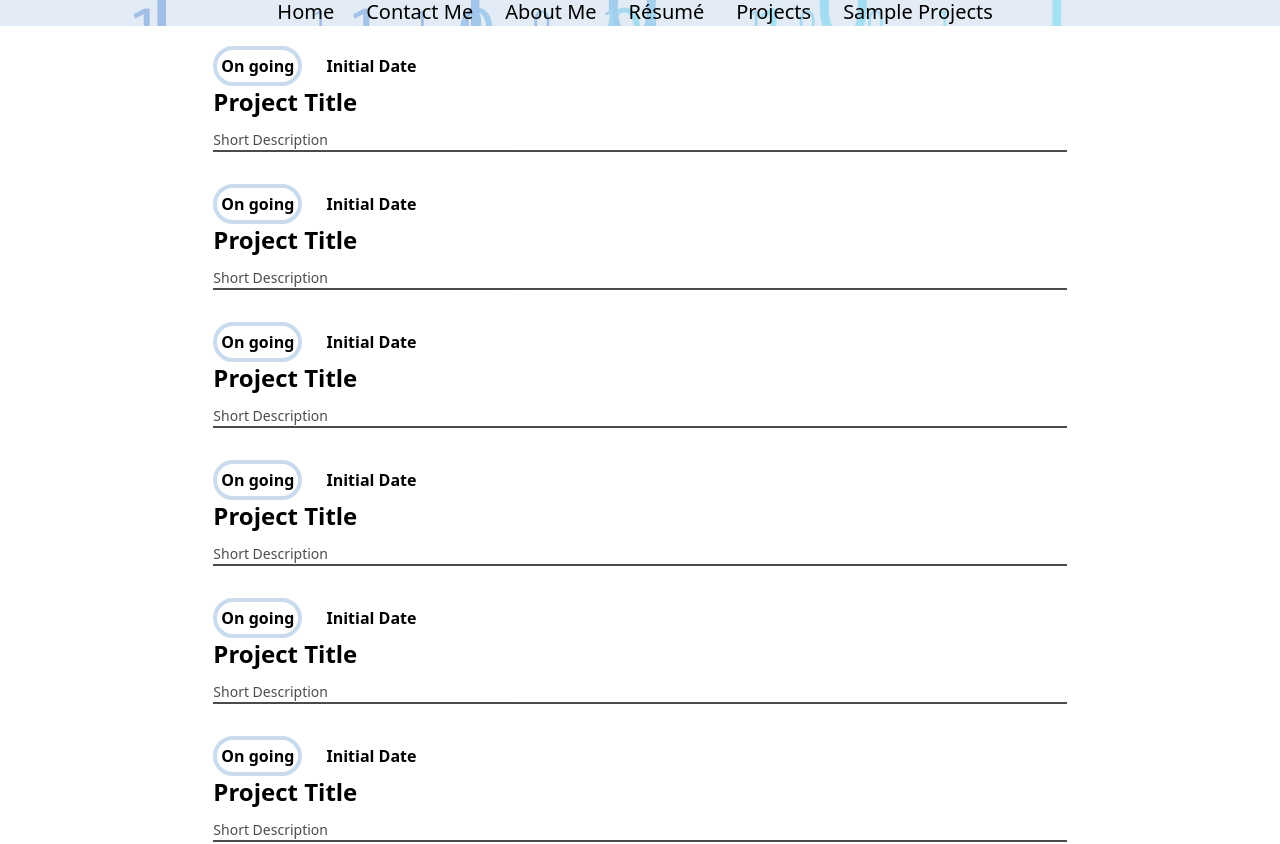
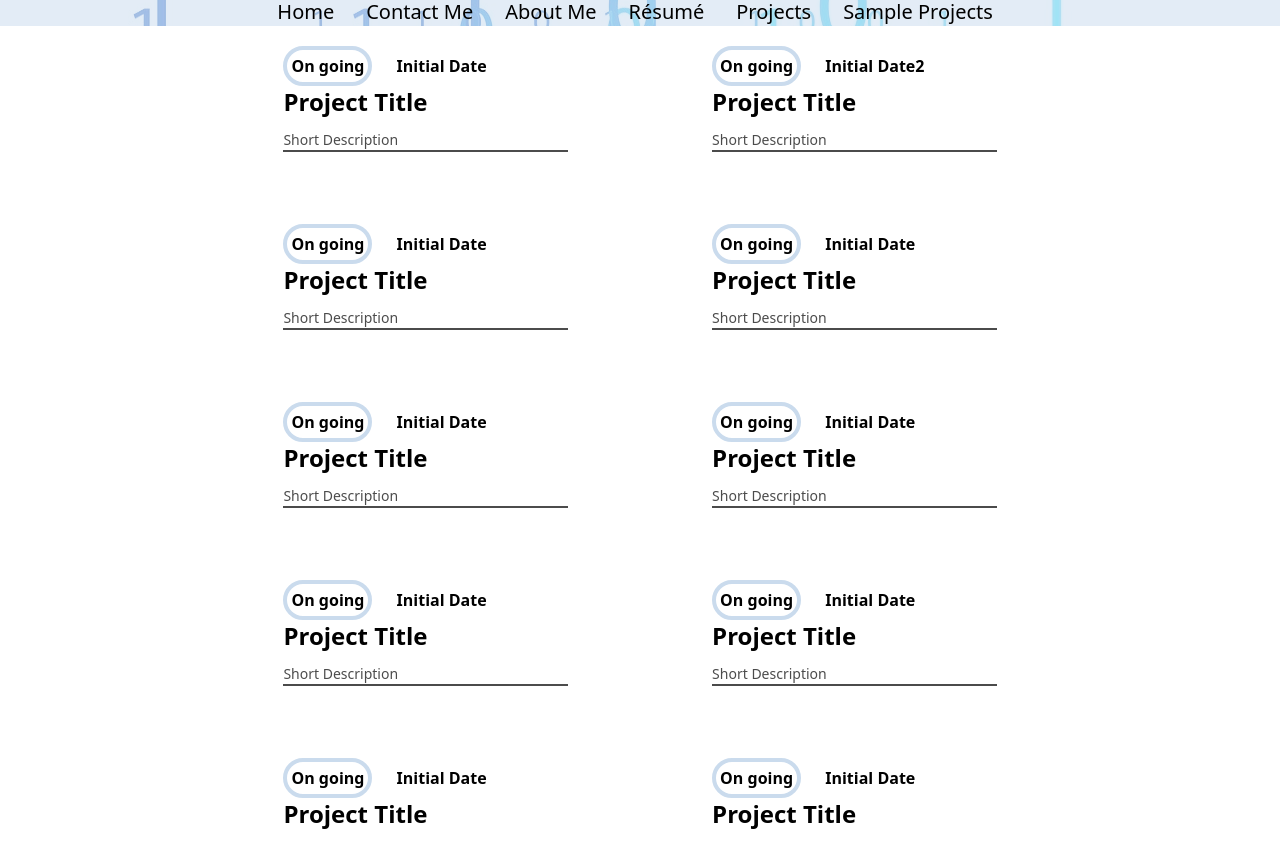
Before and after one commit to yacmov/civ-web-technologies-portfolio-final-proj, a website: page projects.html in a window 1280 px wide. Shown: the part 110-954 px from the top of the page. Drawn offline with Linux system fonts and the light colour scheme.

Commit message:
feat(project): hover applied into cards

```diff
--- a/projects.html
+++ b/projects.html
@@ -56,7 +56,10 @@
         </section>
     </header>
     <main class="mx-auto bg-white w-full h-full">
-        <section class="m-5 font-bold text-1xl sm:mx-auto sm:w-8/12 sm:align-middle">
+        <section class="sm:mx-auto sm:w-8/12 sm:align-middle sm:flex sm:flex-wrap sm:gap-x-1">
+            <h3 class="hidden">card containers</h3>
+            <section class="m-5 font-bold text-1xl sm:mx-auto sm:w-1/3 sm:align-middle">
+                <a class="hover:bg-spinodal block sm:mx-auto" href="#">
                     <p class="inline-block mr-5 border-4 rounded-full border-spinodal p-1">On going</p>
                     <h3 class="inline-block">Initial Date
                     </h3>
@@ -64,8 +67,21 @@
                         <h4 class="text-2xl mb-3">Project Title</h4>
                         <p class="text-sm font-normal border-b-2 border-black opacity-70">Short Description</p>
                     </section>
+                </a>
             </section>
-        <section class="m-5 font-bold text-1xl sm:mx-auto sm:w-8/12 sm:align-middle">
+            <section class="m-5 font-bold text-1xl sm:mx-auto sm:w-1/3 sm:align-middle">
+                <a class="hover:bg-spinodal block sm:mx-auto" href="#">
+                    <p class="inline-block mr-5 border-4 rounded-full border-spinodal p-1">On going</p>
+                    <h3 class="inline-block">Initial Date2
+                    </h3>
+                    <section class="mb-8">
+                        <h4 class="text-2xl mb-3">Project Title</h4>
+                        <p class="text-sm font-normal border-b-2 border-black opacity-70">Short Description</p>
+                    </section>
+                </a>
+            </section>
+            <section class="m-5 font-bold text-1xl sm:mx-auto sm:w-1/3 sm:align-middle">
+                <a class="hover:bg-spinodal block sm:mx-auto" href="#">
                     <p class="inline-block mr-5 border-4 rounded-full border-spinodal p-1">On going</p>
                     <h3 class="inline-block">Initial Date
                     </h3>
@@ -73,8 +89,10 @@
                         <h4 class="text-2xl mb-3">Project Title</h4>
                         <p class="text-sm font-normal border-b-2 border-black opacity-70">Short Description</p>
                     </section>
+                </a>
             </section>
-        <section class="m-5 font-bold text-1xl sm:mx-auto sm:w-8/12 sm:align-middle">
+            <section class="m-5 font-bold text-1xl sm:mx-auto sm:w-1/3  sm:align-middle">
+                <a class="hover:bg-spinodal block sm:mx-auto" href="#">
                     <p class="inline-block mr-5 border-4 rounded-full border-spinodal p-1">On going</p>
                     <h3 class="inline-block">Initial Date
                     </h3>
@@ -82,8 +100,10 @@
                         <h4 class="text-2xl mb-3">Project Title</h4>
                         <p class="text-sm font-normal border-b-2 border-black opacity-70">Short Description</p>
                     </section>
+                </a>
             </section>
-        <section class="m-5 font-bold text-1xl sm:mx-auto sm:w-8/12 sm:align-middle">
+            <section class="m-5 font-bold text-1xl sm:mx-auto sm:w-1/3  sm:align-middle">
+                <a class="hover:bg-spinodal block sm:mx-auto" href="#">
                     <p class="inline-block mr-5 border-4 rounded-full border-spinodal p-1">On going</p>
                     <h3 class="inline-block">Initial Date
                     </h3>
@@ -91,8 +111,10 @@
                         <h4 class="text-2xl mb-3">Project Title</h4>
                         <p class="text-sm font-normal border-b-2 border-black opacity-70">Short Description</p>
                     </section>
+                </a>
             </section>
-        <section class="m-5 font-bold text-1xl sm:mx-auto sm:w-8/12 sm:align-middle">
+            <section class="m-5 font-bold text-1xl sm:mx-auto sm:w-1/3  sm:align-middle">
+                <a class="hover:bg-spinodal block sm:mx-auto" href="#">
                     <p class="inline-block mr-5 border-4 rounded-full border-spinodal p-1">On going</p>
                     <h3 class="inline-block">Initial Date
                     </h3>
@@ -100,8 +122,10 @@
                         <h4 class="text-2xl mb-3">Project Title</h4>
                         <p class="text-sm font-normal border-b-2 border-black opacity-70">Short Description</p>
                     </section>
+                </a>
             </section>
-        <section class="m-5 font-bold text-1xl sm:mx-auto sm:w-8/12 sm:align-middle">
+            <section class="m-5 font-bold text-1xl sm:mx-auto sm:w-1/3  sm:align-middle">
+                <a class="hover:bg-spinodal block sm:mx-auto" href="#">
                     <p class="inline-block mr-5 border-4 rounded-full border-spinodal p-1">On going</p>
                     <h3 class="inline-block">Initial Date
                     </h3>
@@ -109,8 +133,10 @@
                         <h4 class="text-2xl mb-3">Project Title</h4>
                         <p class="text-sm font-normal border-b-2 border-black opacity-70">Short Description</p>
                     </section>
+                </a>
             </section>
-        <section class="m-5 font-bold text-1xl sm:mx-auto sm:w-8/12 sm:align-middle">
+            <section class="m-5 font-bold text-1xl sm:mx-auto sm:w-1/3  sm:align-middle">
+                <a class="hover:bg-spinodal block sm:mx-auto" href="#">
                     <p class="inline-block mr-5 border-4 rounded-full border-spinodal p-1">On going</p>
                     <h3 class="inline-block">Initial Date
                     </h3>
@@ -118,8 +144,10 @@
                         <h4 class="text-2xl mb-3">Project Title</h4>
                         <p class="text-sm font-normal border-b-2 border-black opacity-70">Short Description</p>
                     </section>
+                </a>
             </section>
-        <section class="m-5 font-bold text-1xl sm:mx-auto sm:w-8/12 sm:align-middle">
+            <section class="m-5 font-bold text-1xl sm:mx-auto sm:w-1/3  sm:align-middle">
+                <a class="hover:bg-spinodal block sm:mx-auto" href="#">
                     <p class="inline-block mr-5 border-4 rounded-full border-spinodal p-1">On going</p>
                     <h3 class="inline-block">Initial Date
                     </h3>
@@ -127,8 +155,10 @@
                         <h4 class="text-2xl mb-3">Project Title</h4>
                         <p class="text-sm font-normal border-b-2 border-black opacity-70">Short Description</p>
                     </section>
+                </a>
             </section>
-        <section class="m-5 font-bold text-1xl sm:mx-auto sm:w-8/12 sm:align-middle">
+            <section class="m-5 font-bold text-1xl sm:mx-auto sm:w-1/3  sm:align-middle">
+                <a class="hover:bg-spinodal block sm:mx-auto" href="#">
                     <p class="inline-block mr-5 border-4 rounded-full border-spinodal p-1">On going</p>
                     <h3 class="inline-block">Initial Date
                     </h3>
@@ -136,14 +166,7 @@
                         <h4 class="text-2xl mb-3">Project Title</h4>
                         <p class="text-sm font-normal border-b-2 border-black opacity-70">Short Description</p>
                     </section>
-        </section>
-        <section class="m-5 font-bold text-1xl sm:mx-auto sm:w-8/12 sm:align-middle">
-            <p class="inline-block mr-5 border-4 rounded-full border-spinodal p-1">On going</p>
-            <h3 class="inline-block">Initial Date
-            </h3>
-            <section class="mb-8">
-                <h4 class="text-2xl mb-3">Project Title</h4>
-                <p class="text-sm font-normal border-b-2 border-black opacity-70">Short Description</p>
+                </a>
             </section>
         </section>
     </main>
```
Also changed, not shown: assets/css/site.css. Lines whose indentation alone changed are shown as unchanged.
